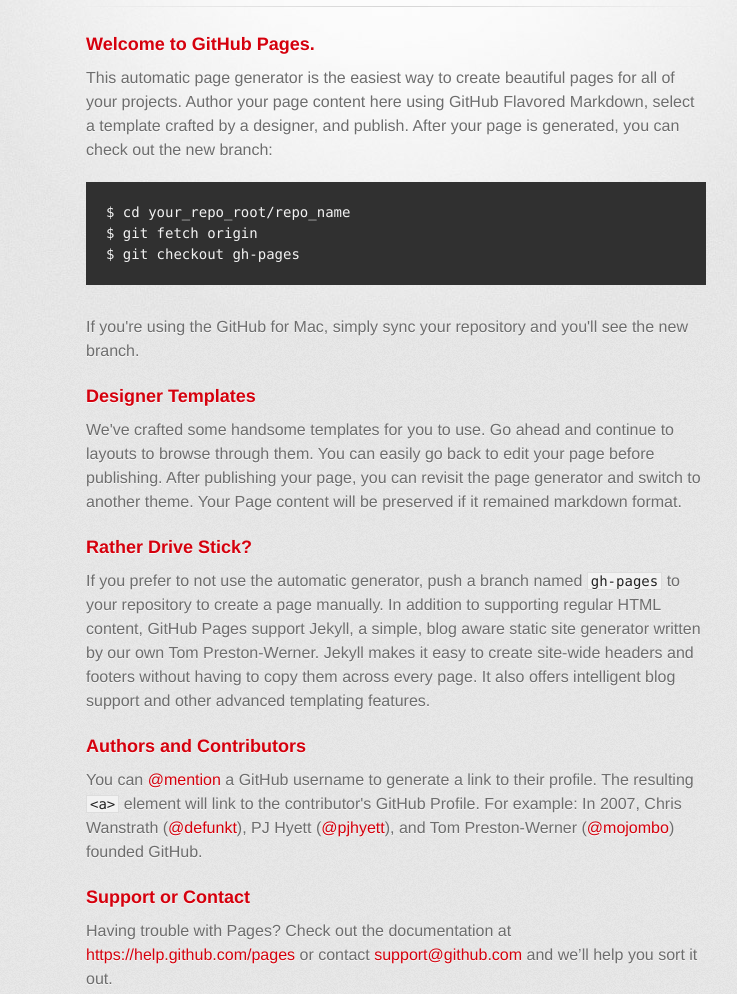
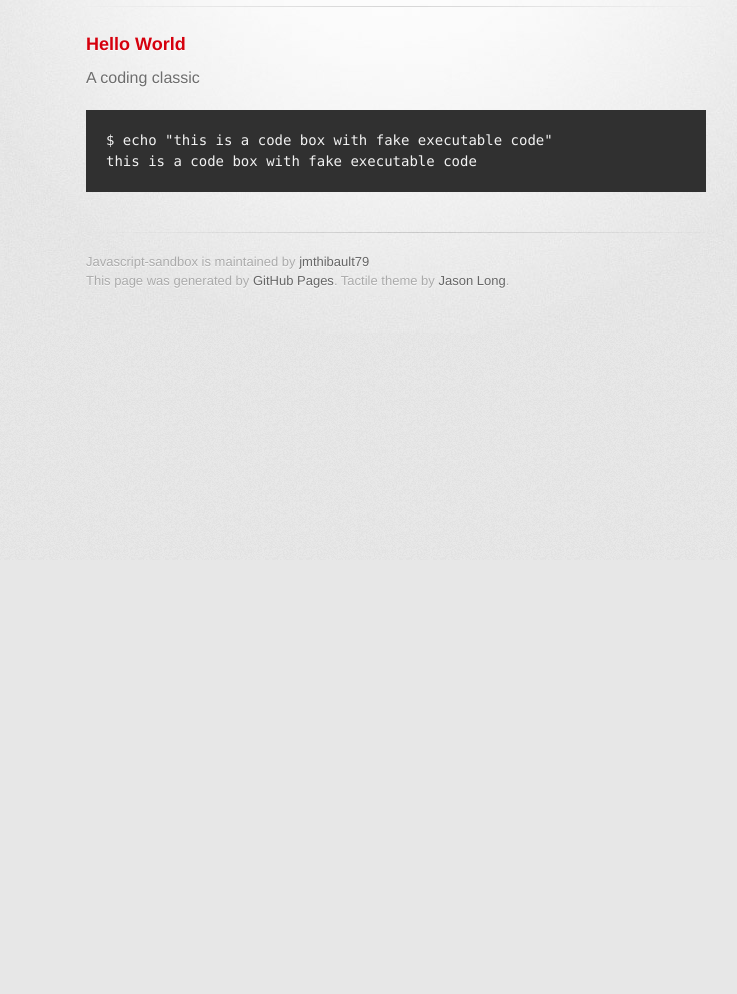
Before and after one commit to jmthibault79/javascript-sandbox, a plain HTML site: page index.html in a window 1280 px wide. Shown: the part 240-1234 px from the top of the page, without its empty margins (244-981 px from the left). After the commit the page ends 800 px from the top, so only its background shows below. Drawn offline with Linux system fonts and the light colour scheme; a web font is replaced by a local one.

Commit message:
Boilerplate -> Hello World

```diff
--- a/index.html
+++ b/index.html
@@ -31,37 +31,14 @@
         <hr>
 
         <section id="main_content">
-          <h3>
-<a id="welcome-to-github-pages" class="anchor" href="#welcome-to-github-pages" aria-hidden="true"><span class="octicon octicon-link"></span></a>Welcome to GitHub Pages.</h3>
+          <h3><a id="hello" class="anchor" href="#hello" aria-hidden="true"><span class="octicon octicon-link"></span></a>Hello World</h3>
 
-<p>This automatic page generator is the easiest way to create beautiful pages for all of your projects. Author your page content here using GitHub Flavored Markdown, select a template crafted by a designer, and publish. After your page is generated, you can check out the new branch:</p>
+<p>A coding classic</p>
 
-<pre><code>$ cd your_repo_root/repo_name
-$ git fetch origin
-$ git checkout gh-pages
+<pre><code>$ echo "this is a code box with fake executable code"
+this is a code box with fake executable code
 </code></pre>
 
-<p>If you're using the GitHub for Mac, simply sync your repository and you'll see the new branch.</p>
-
-<h3>
-<a id="designer-templates" class="anchor" href="#designer-templates" aria-hidden="true"><span class="octicon octicon-link"></span></a>Designer Templates</h3>
-
-<p>We've crafted some handsome templates for you to use. Go ahead and continue to layouts to browse through them. You can easily go back to edit your page before publishing. After publishing your page, you can revisit the page generator and switch to another theme. Your Page content will be preserved if it remained markdown format.</p>
-
-<h3>
-<a id="rather-drive-stick" class="anchor" href="#rather-drive-stick" aria-hidden="true"><span class="octicon octicon-link"></span></a>Rather Drive Stick?</h3>
-
-<p>If you prefer to not use the automatic generator, push a branch named <code>gh-pages</code> to your repository to create a page manually. In addition to supporting regular HTML content, GitHub Pages support Jekyll, a simple, blog aware static site generator written by our own Tom Preston-Werner. Jekyll makes it easy to create site-wide headers and footers without having to copy them across every page. It also offers intelligent blog support and other advanced templating features.</p>
-
-<h3>
-<a id="authors-and-contributors" class="anchor" href="#authors-and-contributors" aria-hidden="true"><span class="octicon octicon-link"></span></a>Authors and Contributors</h3>
-
-<p>You can <a href="https://github.com/blog/821" class="user-mention">@mention</a> a GitHub username to generate a link to their profile. The resulting <code>&lt;a&gt;</code> element will link to the contributor's GitHub Profile. For example: In 2007, Chris Wanstrath (<a href="https://github.com/defunkt" class="user-mention">@defunkt</a>), PJ Hyett (<a href="https://github.com/pjhyett" class="user-mention">@pjhyett</a>), and Tom Preston-Werner (<a href="https://github.com/mojombo" class="user-mention">@mojombo</a>) founded GitHub.</p>
-
-<h3>
-<a id="support-or-contact" class="anchor" href="#support-or-contact" aria-hidden="true"><span class="octicon octicon-link"></span></a>Support or Contact</h3>
-
-<p>Having trouble with Pages? Check out the documentation at <a href="https://help.github.com/pages">https://help.github.com/pages</a> or contact <a href="mailto:support@github.com">support@github.com</a> and we’ll help you sort it out.</p>
         </section>
 
         <footer>
```
